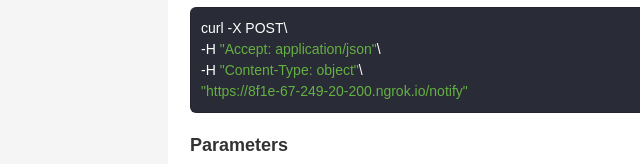
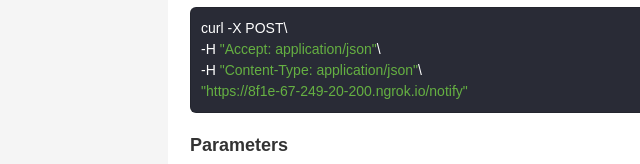
Before and after one commit to wahabaa/keystroke_auth, a plain HTML site: page scan_api_documentation/index.html in a window 1280 px wide. Shown: the part 601-765 px from the top of the page, 100-740 px from the left. Drawn offline with Linux system fonts and the light colour scheme.

Commit message:
API Documentation Updated

```diff
--- a/scan_api_documentation/index.html
+++ b/scan_api_documentation/index.html
@@ -874,7 +874,7 @@
                           <div class="tab-pane active" id="examples-Default-notifyPost-0-curl">
                            <pre class="prettyprint"><code class="language-bsh">curl -X POST\
 -H "Accept: application/json"\
--H "Content-Type: object"\
+-H "Content-Type: application/json"\
 "https://8f1e-67-249-20-200.ngrok.io/notify"</code></pre>
                           </div>
                           <div class="tab-pane" id="examples-Default-notifyPost-0-java">
@@ -1068,7 +1068,7 @@ except ApiException as e:
                                   var schemaWrapper = {
   "description" : "Body parameters",
   "content" : {
-    "object" : {
+    "application/json" : {
       "schema" : {
         "$ref" : "#/components/schemas/notify_body"
       }
@@ -1076,7 +1076,7 @@ except ApiException as e:
   },
   "required" : true
 };
-                                  var schema = schemaWrapper.content["object"].schema;
+                                  var schema = schemaWrapper.content["application/json"].schema;
                                   if (schema.$ref != null) {
                                     schema = defsParser.$refs.get(schema.$ref);
                                   } else {
@@ -1234,7 +1234,7 @@ except ApiException as e:
                           <div class="tab-pane active" id="examples-Default-validatePost-0-curl">
                            <pre class="prettyprint"><code class="language-bsh">curl -X POST\
 -H "Accept: application/json"\
--H "Content-Type: object"\
+-H "Content-Type: application/json"\
 "https://8f1e-67-249-20-200.ngrok.io/validate"</code></pre>
                           </div>
                           <div class="tab-pane" id="examples-Default-validatePost-0-java">
@@ -1428,7 +1428,7 @@ except ApiException as e:
                                   var schemaWrapper = {
   "description" : "Body parameters",
   "content" : {
-    "object" : {
+    "application/json" : {
       "schema" : {
         "$ref" : "#/components/schemas/validate_body"
       }
@@ -1436,7 +1436,7 @@ except ApiException as e:
   },
   "required" : true
 };
-                                  var schema = schemaWrapper.content["object"].schema;
+                                  var schema = schemaWrapper.content["application/json"].schema;
                                   if (schema.$ref != null) {
                                     schema = defsParser.$refs.get(schema.$ref);
                                   } else {
```
Also changed, not shown: 1 other file.
